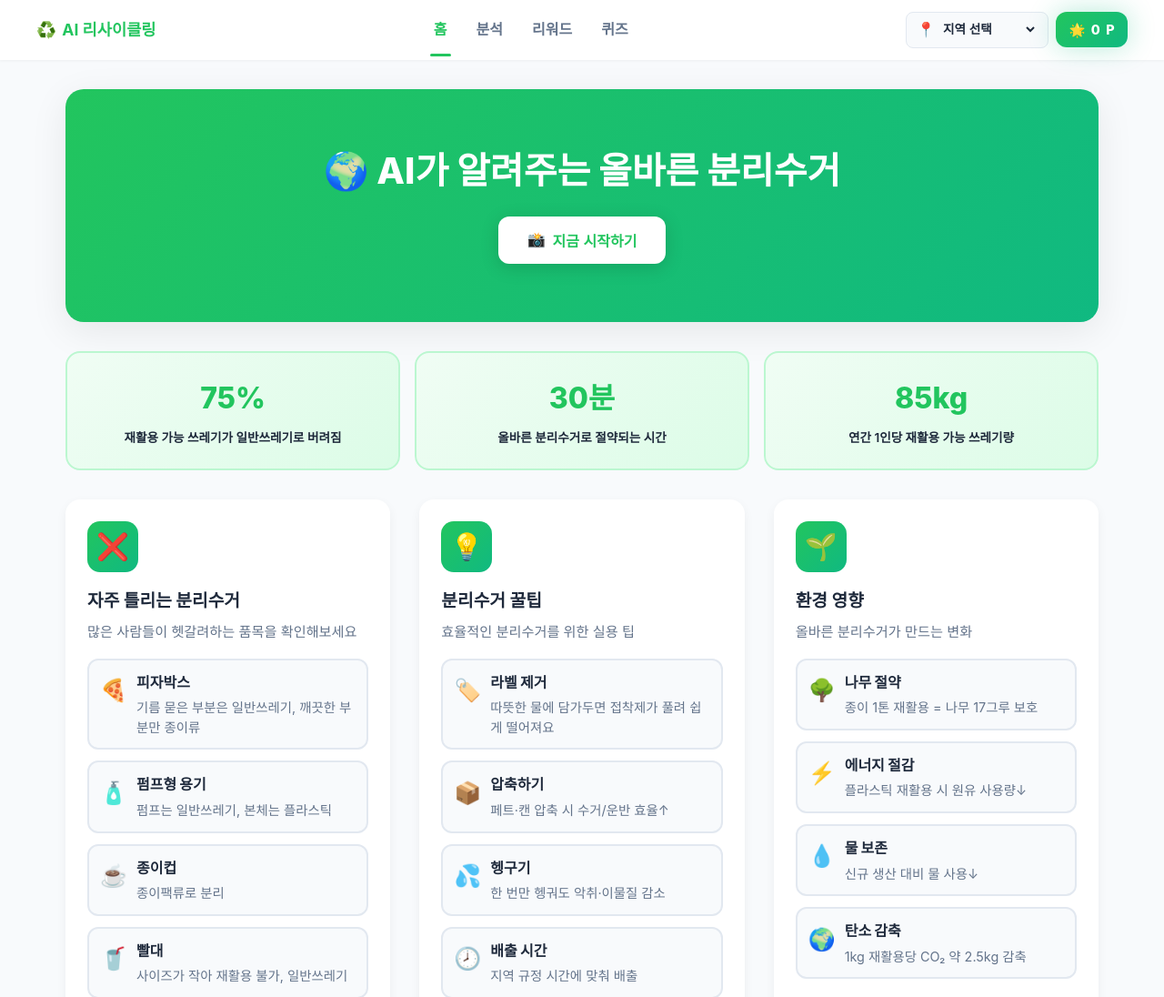
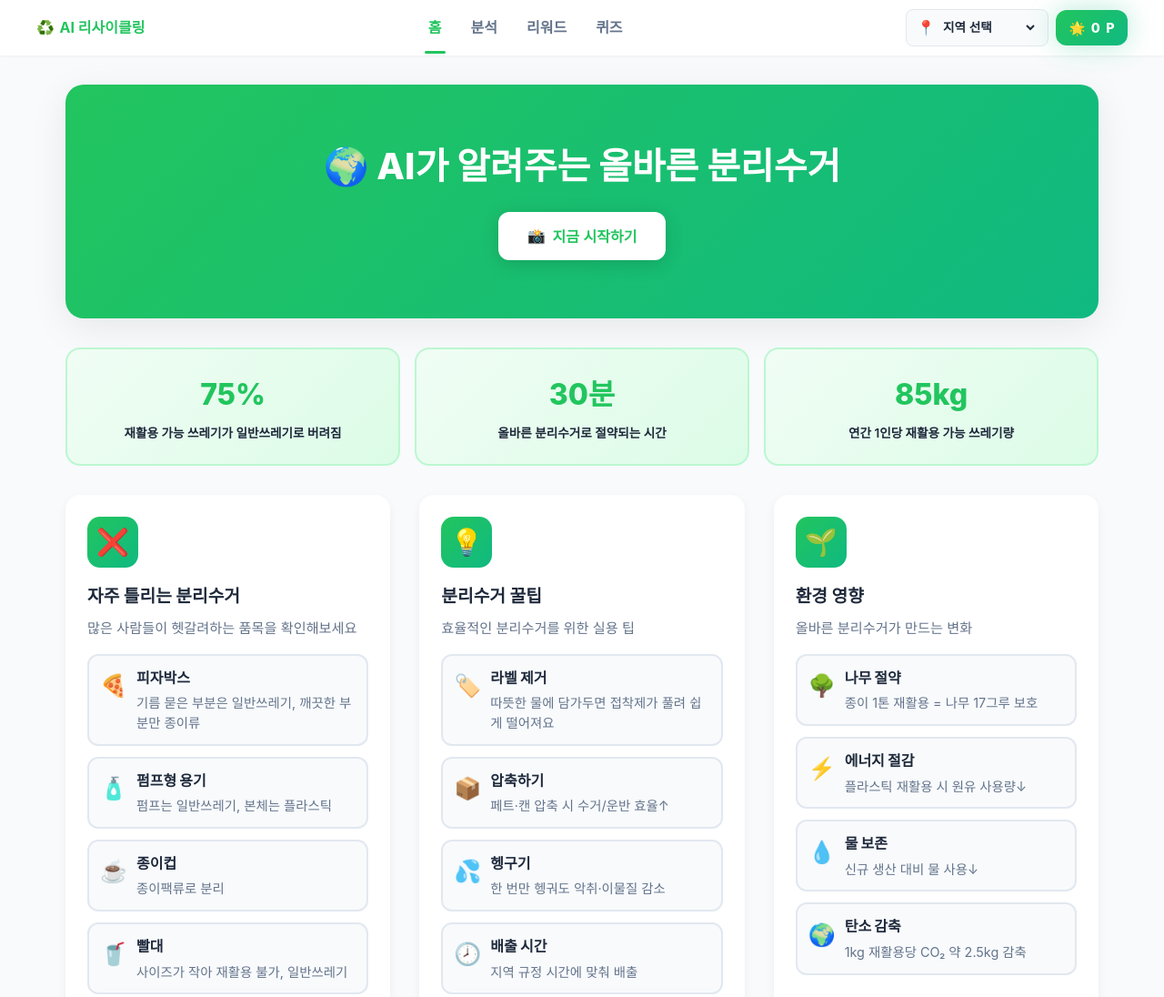
Before and after one commit to jean120291/airecycling, a plain HTML site: page index.html in a window 1280 px wide. Shown: the top 1096 px of the page at 91% size. Drawn offline with Linux system fonts and the light colour scheme.

Commit message:
Update index.html

```diff
--- a/index.html
+++ b/index.html
@@ -31,7 +31,7 @@ body {
 
 header {
   background: white;
-  padding: 0.75rem 1rem;
+  padding: 0.6rem 0.8rem;
   box-shadow: 0 1px 3px rgba(0,0,0,0.05);
   position: sticky;
   top: 0;
@@ -44,14 +44,14 @@ header {
   display: flex;
   align-items: center;
   justify-content: space-between;
-  gap: 1rem;
+  gap: 0.75rem;
 }
 
 .logo {
   display: flex;
   align-items: center;
-  gap: 0.4rem;
-  font-size: 1.1rem;
+  gap: 0.35rem;
+  font-size: 1rem;
   font-weight: 700;
   color: var(--primary);
   white-space: nowrap;
```
